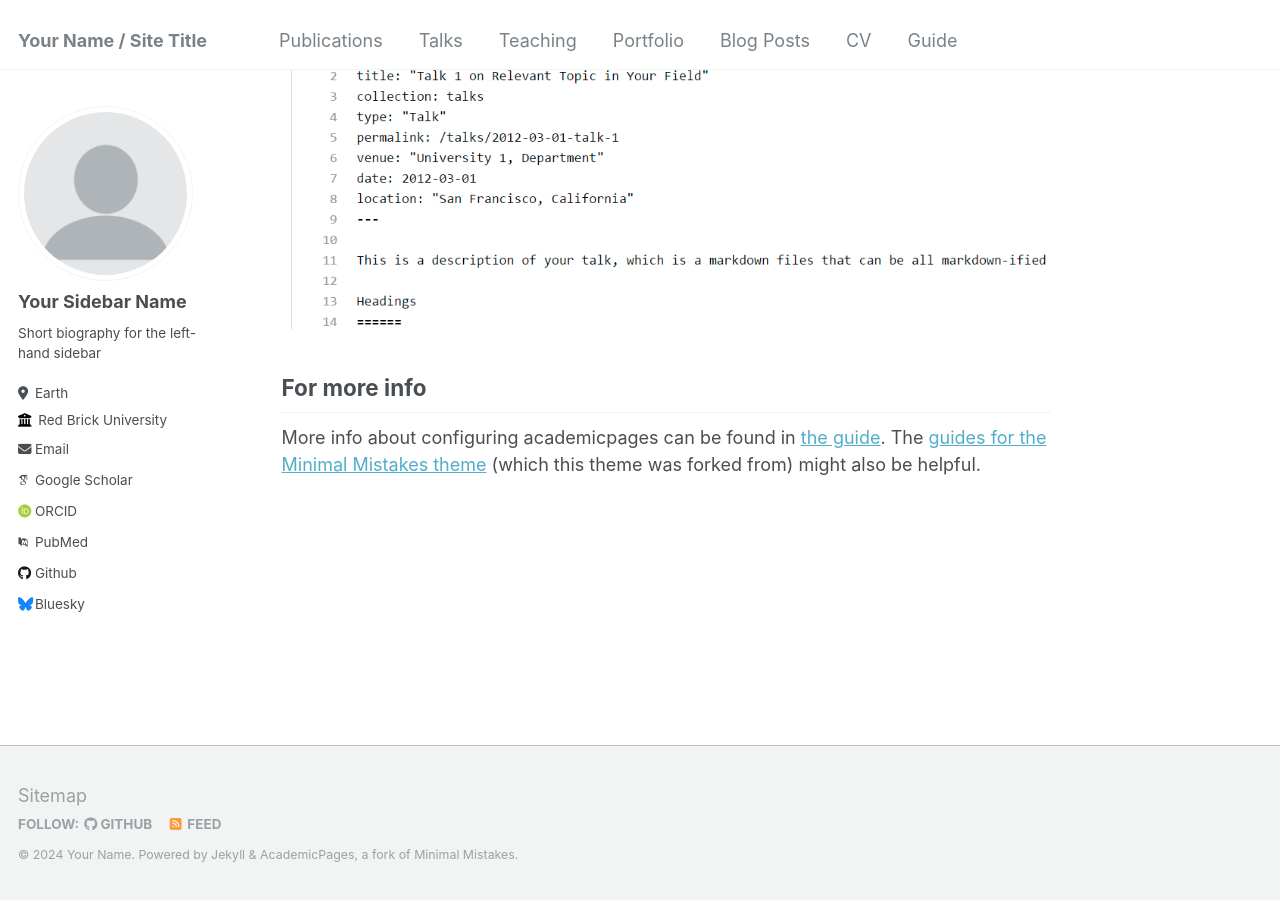
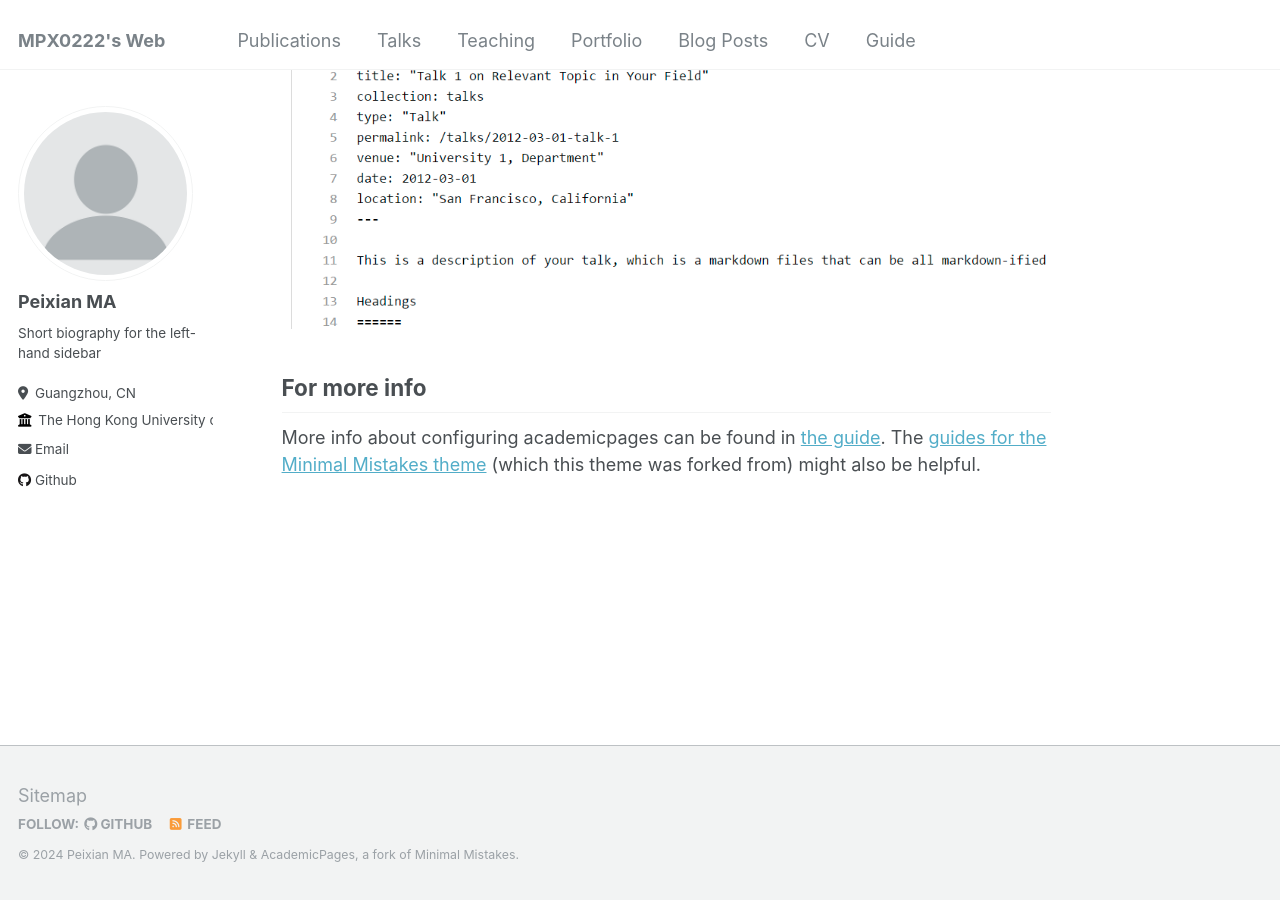
Before and after one commit to MPX0222/MPX0222.github.io, a Jekyll site: the page built from _pages/about.md, in a window 1280 px wide and 900 px high, scrolled down 2660 px. Built offline with Jekyll 4.4.1, drawn with Linux system fonts in a browser that asks for light colours; some web fonts are replaced.

Commit message:
Update _config.yml

```diff
--- a/_config.yml
+++ b/_config.yml
@@ -8,13 +8,13 @@
 
 # Basic Site Settings
 locale                   : "en-US"
-title                    : "Your Name / Site Title"
+title                    : "MPX0222's Web"
 title_separator          : "-"
-name                     : &name "Your Name"
+name                     : &name "Peixian MA"
 description              : &description "personal description"
-url                      : https://academicpages.github.io # the base hostname & protocol for your site e.g. "https://mmistakes.github.io"
+url                      : https://mpx0222.github.io/ # the base hostname & protocol for your site e.g. "https://mmistakes.github.io"
 baseurl                  : "" # the subpath of your site, e.g. "/blog"
-repository               : "academicpages/academicpages.github.io"
+repository               : "https://mpx0222.github.io/"
 
 # Site Author - The following control what appear as part of the author content on the side bar.
 #               If a field is blank the icon and link will not appear, otherwise it will be shown.
@@ -22,32 +22,32 @@ repository               : "academicpages/academicpages.github.io"
 author:
   # Biographic information
   avatar           : "profile.png"
-  name             : "Your Sidebar Name"
+  name             : "Peixian MA"
   pronouns         : # example: "she/her"
   bio              : "Short biography for the left-hand sidebar"
-  location         : "Earth"
-  employer         : "Red Brick University"
+  location         : "Guangzhou, CN"
+  employer         : "The Hong Kong University of Science and Technology (Guangzhou)"
   uri              : # URL
-  email            : "none@example.org"
+  email            : "mpx0222@qq.com"
 
   # Academic websites
   arxiv            : # URL - Update with the correct link to your profile
-  googlescholar    : "https://scholar.google.com/citations?user=PS_CX0AAAAAJ"
+  googlescholar    : # URL
   impactstory      : # URL
-  orcid            : "http://orcid.org/yourorcidurl"
-  pubmed           : "https://www.ncbi.nlm.nih.gov/pubmed/?term=john+snow"
+  orcid            : # URL
+  pubmed           : # URL
   researchgate     : # URL
 
   # Repositories and software development
   bitbucket        : # Username - Update with your username on the site
   codepen          : # Username
   dribbble         : # Username
-  github           : "academicpages"
+  github           : "MPX0222"
   kaggle           : # Username
   stackoverflow    : # User number or user number and name (i.e., use "1" or "1/jeff-atwood")
 
   # Social media
-  bluesky          : "bsky.app" # Replace this with you Bluesky username
+  bluesky          : # Username
   facebook         : # Username
   flickr           : # Username
   foursquare       : # Username
```
